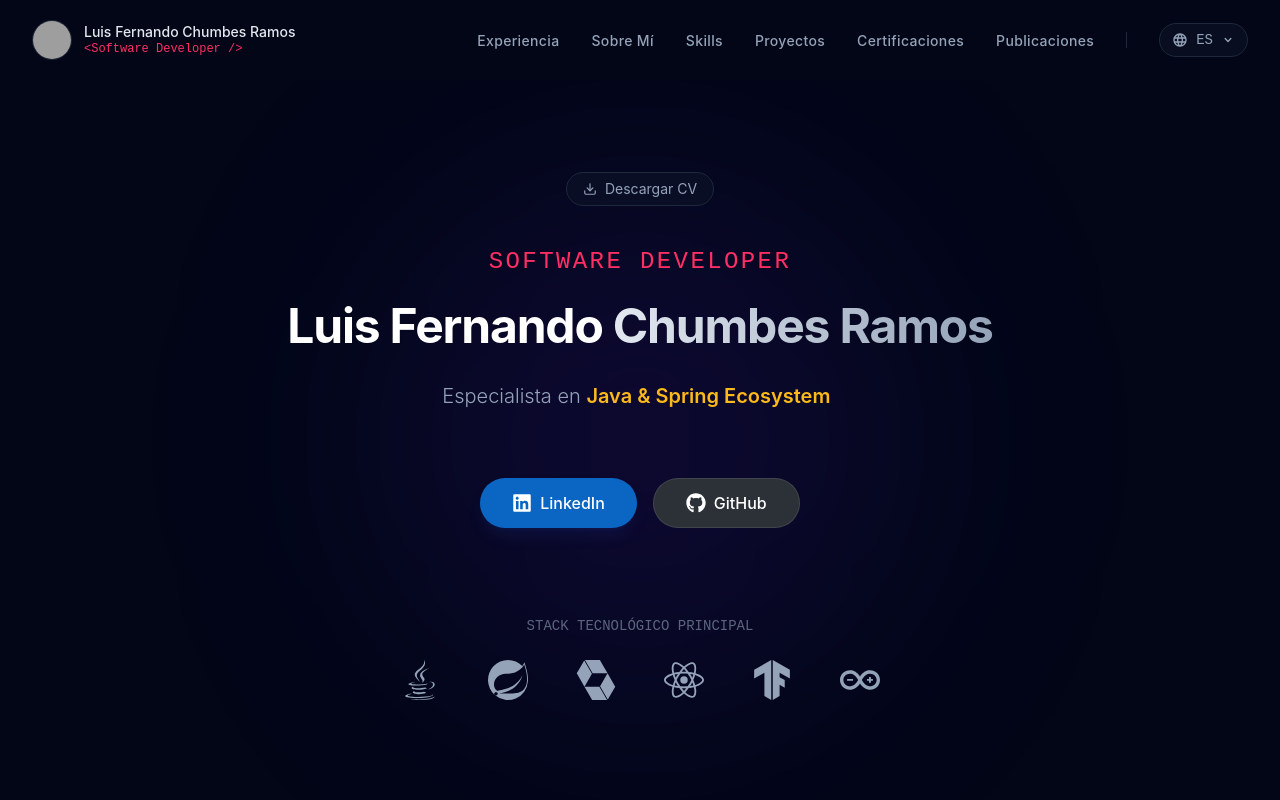
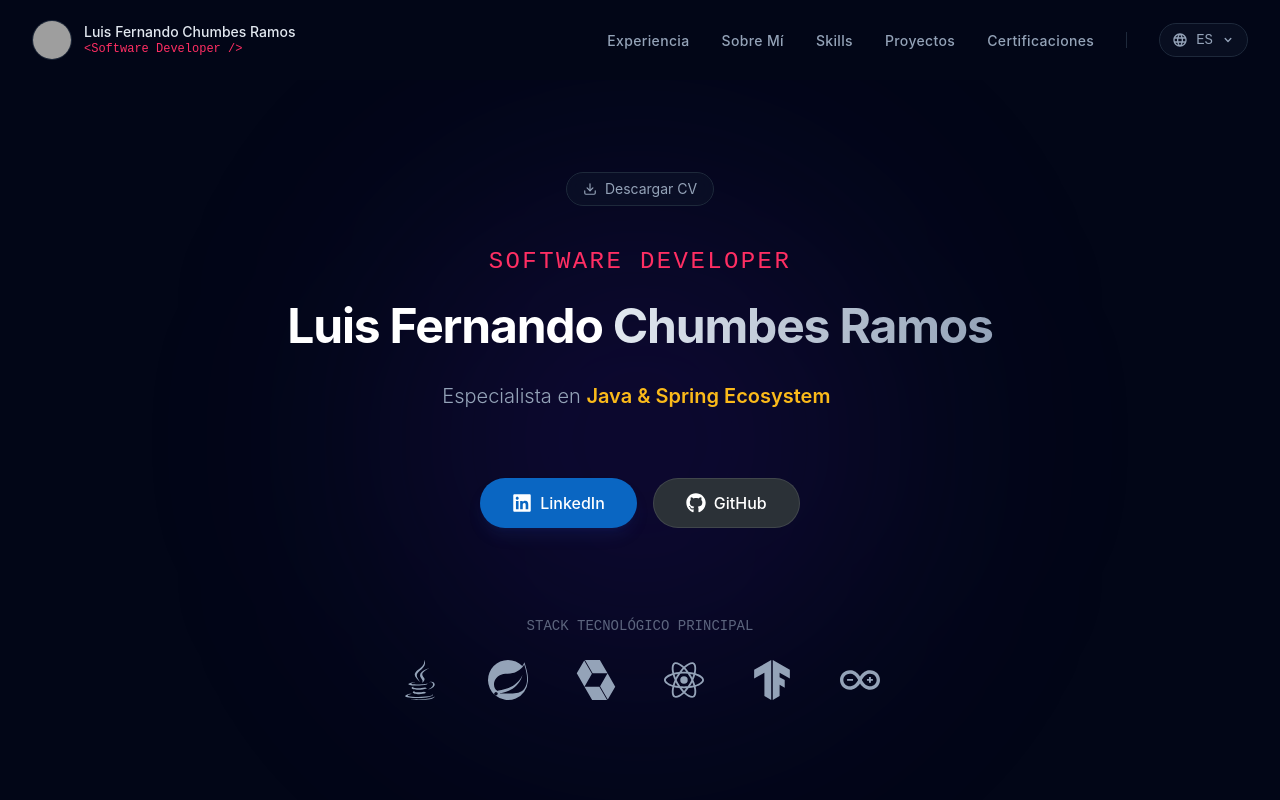
Before and after one commit to Luis3Fernando/Luis3Fernando, a React (Vite) app: page / in a window 1280 px wide. Shown: the top 800 px of the page. Built offline with nearby package versions, Linux system fonts and the light colour scheme; grey boxes are pictures that could not be loaded.

Commit message:
Refactor: Quitando opcion de publicaciones

```diff
--- a/src/config/navigation.ts
+++ b/src/config/navigation.ts
@@ -9,5 +9,4 @@ export const NAV_LINKS: ReadonlyArray<NavItem> = [
   { name: 'Skills', href: '#skills' },
   { name: 'Proyectos', href: '#projects' },
   { name: 'Certificaciones', href: '#certifications' },
-  { name: 'Publicaciones', href: '#posts' },
 ];
--- a/src/pages/Home.tsx
+++ b/src/pages/Home.tsx
@@ -3,7 +3,6 @@ import About from '@components/sections/About';
 import Skills from '@components/sections/Skills';
 import Experience from '@components/sections/Experience';
 import Projects from '@components/sections/Projects';
-import Posts from '@components/sections/Posts';
 import Certifications from '@components/sections/Certifications';
 
 const Home: React.FC = () => {
@@ -27,9 +26,6 @@ const Home: React.FC = () => {
       <section id="certifications">
         <Certifications />
       </section>
-      <section id="posts">
-        <Posts />
-      </section>
     </div>
   );
 };
```
